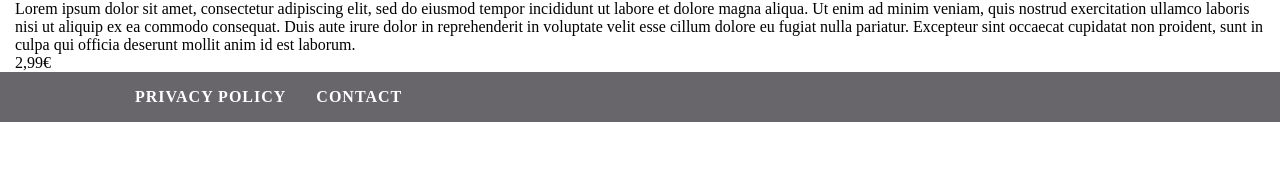
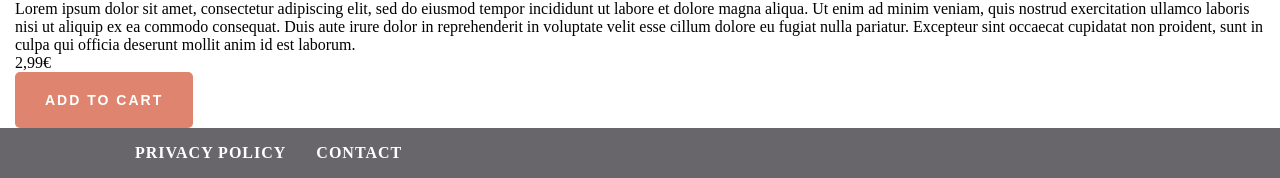
Before and after one commit to anjavojta1993/next-ecommerce-store, a Next.js app: page /products/1 in a window 1280 px wide. Shown: the part 434-612 px from the top of the page. Built offline with nearby package versions, Linux system fonts and the light colour scheme; a web font is replaced by a local one.

Commit message:
Add to cart button

```diff
--- a/components/Hero.js
+++ b/components/Hero.js
@@ -38,7 +38,7 @@ const heroHeadingContainer = css`
   h1 {
     font-size: 50px;
     line-height: 1.1em;
-    font-family: 'Cedarville Cursive', cursive;
+    font-family: 'Cedarville Cursive';
   }
 
   h2 {
--- a/pages/products/[productId].js
+++ b/pages/products/[productId].js
@@ -1,5 +1,25 @@
+import { css } from '@emotion/react';
 import Head from 'next/head';
 import Layout from '../../components/Layout';
+import { darkBrown, lightRose } from '../../pages/_app';
+
+const buttonStyles = css`
+  color: white;
+  background-color: ${lightRose};
+  font-size: 14px;
+  font-weight: 900;
+  border: none;
+  border-radius: 5px;
+  padding: 20px 30px;
+  letter-spacing: 2px;
+  text-transform: uppercase;
+
+  :hover {
+    background-color: ${darkBrown};
+    color: white;
+    cursor: pointer;
+  }
+`;
 
 export default function SingleProduct(props) {
   return (
@@ -14,6 +34,7 @@ export default function SingleProduct(props) {
       </div>
       <div>{props.product.description}</div>
       <div>{props.product.price}</div>
+      <button css={buttonStyles}>Add to cart</button>
     </Layout>
   );
 }
```
